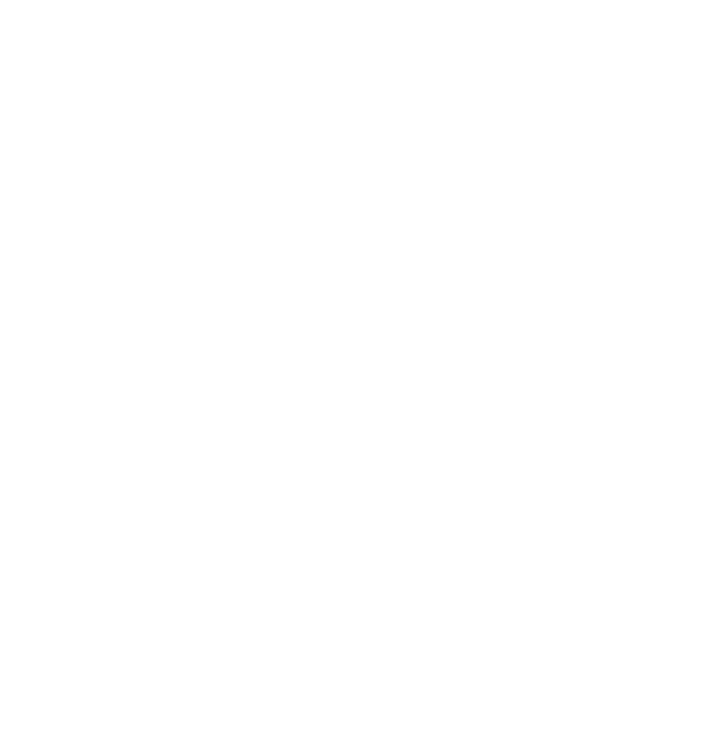
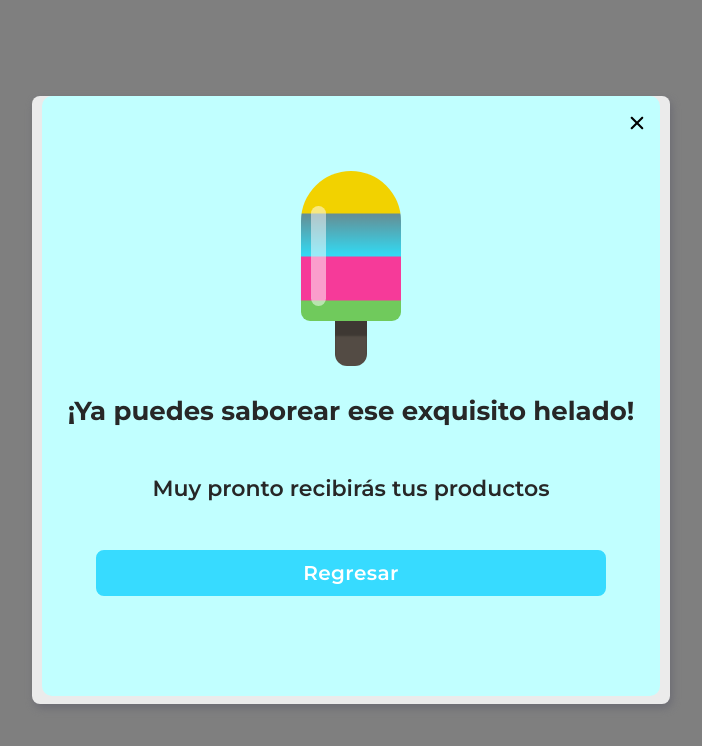
Before and after one commit to VelezDaniel/frontend_ice_cream, a React (Vite) app in the folder client/: page /payed in a window 1280 px wide. Before the commit this address had no page. Shown: the top 746 px of the page, without its empty margins (289-991 px from the left). Built offline with nearby package versions, Linux system fonts and the light colour scheme.

Commit message:
working in pay area (2nd part)

```diff
--- a/client/src/App.jsx
+++ b/client/src/App.jsx
@@ -7,6 +7,7 @@
 import HomePage from "./pages/HomePage";
 import Products from "./pages/Products";
 import Bookings from "./pages/Bookings";
+import Payment from "./pages/Payment";
 // import Banner from "./components/banner/banner";
 import { AuthProvider } from "./context/AuthContext";
 import Dashboard from "./pages/Dashboard";
@@ -15,7 +16,6 @@
 import { Toaster } from "sonner";
 // Styles
 import "./index.css";
-// import "primereact/resources/themes/lara-light-cyan/theme.css";
 
 function App() {
 	return (
@@ -32,6 +32,8 @@
 							<Route path="/products" element={<Products />} />
 							<Route path="/book" element={<Bookings />} />
 
+							<Route path="/payed" element={<Payment />} />
+
 							{/* Solo usuarios funcionarios */}
 							<Route element={<ProtectedRoute />}>
 								<Route path="/dashboard" element={<Dashboard />} />
--- /dev/null
+++ b/client/src/api/payment.js
@@ -0,0 +1,3 @@
+import axios from './axios';
+
+export const createOrderRequest = async (orderInfo) => axios.post('/payment/create-order', orderInfo);
--- a/client/src/components/modal/ModalTemplate.jsx
+++ b/client/src/components/modal/ModalTemplate.jsx
@@ -8,6 +8,7 @@
 	title,
 	showHeader,
 	designClass,
+	bg,
 }) => {
 	return (
 		<div className="cover-modal">
@@ -30,7 +31,7 @@
 				{modalContent ? (
 					<div className="modal-content">{modalContent}</div>
 				) : (
-					<div className="modal-content">{children}</div>
+					<div className={`modal-content ${bg}`}>{children}</div>
 				)}
 			</div>
 		</div>
--- a/client/src/components/modal/modal_template.css
+++ b/client/src/components/modal/modal_template.css
@@ -68,3 +68,9 @@
 .btn-close-modal:hover {
   background-color: var(--bg-cover);
 }
+
+/* Backgrounds */
+.bg-blue-light {
+  background-color: var(--bg-cards);
+  border-radius: 10px;
+}
--- a/client/src/components/shopping_car/ShoppingCar.jsx
+++ b/client/src/components/shopping_car/ShoppingCar.jsx
@@ -2,13 +2,18 @@
 import { LiaIceCreamSolid } from "react-icons/lia";
 import "./shoppingcar.css";
 import { CartContext } from "../../context/ShoppingCartContext";
-import { useContext } from "react";
+import { useContext, useState } from "react";
 import ProductImgBuilder from "../../utils/ProductImgBuilder";
 import { useAuth } from "../../context/AuthContext";
 import { useForm } from "react-hook-form";
+import { useNavigate } from "react-router-dom";
+import { createOrderRequest } from "../../api/payment";
+
+import ModalTemplate from "../modal/ModalTemplate";
+// Sonner Toast
 
 // * MATERIAL UI IMPORTS
-import { styled } from "@mui/material";
+import { duration, styled } from "@mui/material";
 import TextField from "@mui/material/TextField";
 // icons
 import IconButton from "@mui/material/IconButton";
@@ -19,7 +24,9 @@
 
 function ShoppingCar({ closeMethod }) {
 	const [cart, setCart] = useContext(CartContext);
+	const [modal, setModal] = useState(false);
 	const { user } = useAuth();
+	const navigate = useNavigate();
 
 	const {
 		register,
@@ -91,6 +98,37 @@
 		},
 	});
 
+	const redirectTo = (page) => {
+		navigate(`${page}`);
+	};
+
+	const handlerPaymentRedirect = () => {
+		if (user && user.role === "CLIENTE") {
+			goToPay();
+		} else {
+			goToPrevFormPayment();
+		}
+	};
+
+	const goToPay = async () => {
+		if (user && user.role === "CLIENTE") {
+			try {
+				const response = await createOrderRequest({
+					userInformation: user,
+					orderInformation: cart,
+				});
+				if (response) {
+					console.log(response);
+					window.location.href = response.data.links[1].href;
+				}
+			} catch (error) {
+				console.log("Error in goToPay: ", error);
+			}
+		}
+	};
+
+	const goToPrevFormPayment = () => {};
+
 	const onSubmit = (values) => {
 		console.log(values);
 		console.log(cart);
@@ -139,7 +177,8 @@
 													${order.orderBody.productInfo.price}
 												</p>
 											</div>
-											{order.orderBody.aditions && order.orderBody.aditions.length > 0 ? (
+											{order.orderBody.aditions &&
+											order.orderBody.aditions.length > 0 ? (
 												<>
 													<p className="product-size-cart">Adiciones</p>
 													{order.orderBody.aditions.map((adition) => (
@@ -335,9 +374,32 @@
 					</form>
 				</div>
 			) : cart && cart.length > 0 ? (
-				<button className="btn-shopping-car">Pagar</button>
+				<button onClick={() => setModal(true)} className="btn-shopping-car">
+					Pagar
+				</button>
 			) : (
 				<div></div>
+			)}
+			{modal && modal === true && (
+				<ModalTemplate
+					showHeader={true}
+					designClass={""}
+					setStateModal={setModal}
+					title={"Elige tu forma de pago"}
+				>
+					<div className="box-payment-methods">
+						<h4>Puedes elegir solo una forma de pago</h4>
+						<div>
+							<button
+								onClick={() => handlerPaymentRedirect()}
+								className="btn-shopping-car"
+							>
+								Pagar ahora
+							</button>
+							<button className="btn-shopping-car">Contra entrega</button>
+						</div>
+					</div>
+				</ModalTemplate>
 			)}
 		</div>
 	);
--- a/client/src/components/shopping_car/shoppingcar.css
+++ b/client/src/components/shopping_car/shoppingcar.css
@@ -221,6 +221,15 @@
 	gap: 8px;
 }
 
+.box-payment-methods, .box-payment-methods div {
+	width: 100%;
+	display: flex;
+	flex-direction: column;
+	justify-content: center;
+	align-items: center;
+	gap: 16px;
+}
+
 /* MEDIA QUERYS */
 
 @media (width < 1250px) {
--- /dev/null
+++ b/client/src/css/payed.css
@@ -0,0 +1,91 @@
+@import url("../index.css");
+
+.payed-bg {
+	width: 100%;
+	height: 100%;
+	background-color: var(--mainColor);
+}
+
+.title-modal-payment {
+	font-size: 26px;
+  font-weight: 700;
+  color: var(--font-darkgray);
+}
+
+.description-modal-payment {
+	font-size: 22px;
+  font-weight: 600;
+  color: var(--font-darkgray);
+}
+
+.body-modal-payment {
+	height: 516px;
+	margin: 42px 26px;
+	display: flex;
+	flex-direction: column;
+	justify-content: center;
+	align-items: center;
+	gap: 74px;
+}
+
+.body-modal-payment div {
+	display: flex;
+	flex-direction: column;
+	justify-content: center;
+	align-items: center;
+  gap: 48px;
+}
+
+/* Ice cream Loader */
+.loader {
+	height: 150px;
+	width: 100px;
+	border-radius: 55px 55px 10px 10px;
+	position: relative;
+	background: #f0744f;
+
+	background-image: linear-gradient(
+		0deg,
+		#f63a99 25%,
+		#30dcf6 20%,
+		#30dcf6 20%,
+		#668c92 50%,
+		#85782a 40%,
+		#f2d200 50%,
+		#f2d200 75%,
+		#70ca5c 75%
+	);
+	background-position: 0px 0px;
+	background-size: auto 175px;
+	background-repeat: repeat-y;
+	animation: colorShift 2s linear infinite;
+}
+.loader:before {
+	content: "";
+	position: absolute;
+	left: 10px;
+	bottom: 15px;
+	width: 15px;
+	height: 100px;
+	border-radius: 50px;
+	background: rgba(255, 255, 255, 0.5);
+}
+
+.loader:after {
+	content: "";
+	position: absolute;
+	left: 50%;
+	top: 100%;
+	transform: translate(-50%, 0);
+	box-shadow: 0 15px 2px rgba(0, 0, 0, 0.25) inset;
+	width: 32px;
+	height: 45px;
+	background: #534b44;
+	border-radius: 0 0 12px 12px;
+}
+
+@keyframes colorShift {
+	to {
+		background-position: 0 175px;
+	}
+}
--- a/client/src/index.css
+++ b/client/src/index.css
@@ -146,6 +146,33 @@
 	justify-content: center;
 }
 
+/* Button with lights and bright */
+.btn-bright {
+	cursor: pointer;
+	width: 90%;
+	height: 46px;
+	font-size: 20px;
+	font-weight: 600;
+	border-radius: 8px;
+	color: var(--lightTitles);
+	border: 3px solid var(--mainColor);
+	background-color: var(--mainColor);
+	letter-spacing: 0.4px;
+	display: flex;
+	align-items: center;
+	justify-content: center;
+	transition: all 0.3s ease;
+	margin-bottom: 26px;
+}
+
+.btn-bright:hover {
+	color: var(--lightTitles);
+	text-shadow: 0 0 10px var(--lightTitles), 0 0 20px var(--lightTitles),
+		0 0 40px var(--lightTitles);
+	background-color: var(--btn-blue);
+	border: 3px solid var(--btn-blue);
+}
+
 /* SPACES */
 
 .space-left {
@@ -236,7 +263,7 @@
 	gap: 6px;
 }
 
-/* TOAST - pop up */
+/* style TOAST - pop up */
 
 .toast-success-style {
 	background-color: #b2ffc1;
@@ -265,3 +292,9 @@
 	width: 30px;
 	height: 30px;
 }
+
+/* Custom Design toaster */
+.toast-window {
+	background-color: #C1FFFF;
+	color: #272727;
+}
--- /dev/null
+++ b/client/src/pages/Payment.jsx
@@ -0,0 +1,38 @@
+import { useEffect, useState } from "react";
+import ModalTemplate from "../components/modal/ModalTemplate";
+import "../css/payed.css";
+import { useNavigate } from "react-router-dom";
+
+const Payed = () => {
+	const [closeModal, setCloseModal] = useState(true);
+	const navigate = useNavigate();
+
+	useEffect(() => {
+		if (closeModal === false) {
+			navigate("/");
+		}
+	}, [closeModal]);
+
+	return (
+		<div className="payed-bg">
+			<ModalTemplate bg={"bg-blue-light"} setStateModal={setCloseModal}>
+				<div className="body-modal-payment">
+					<div className="loader"></div>
+					<div>
+						<h4 className="title-modal-payment">
+							¡Ya puedes saborear ese exquisito helado!
+						</h4>
+						<p className="description-modal-payment">
+							Muy pronto recibirás tus productos
+						</p>
+						<button onClick={() => setCloseModal(false)} className="btn-bright">
+							Regresar
+						</button>
+					</div>
+				</div>
+			</ModalTemplate>
+		</div>
+	);
+};
+
+export default Payed;
```
